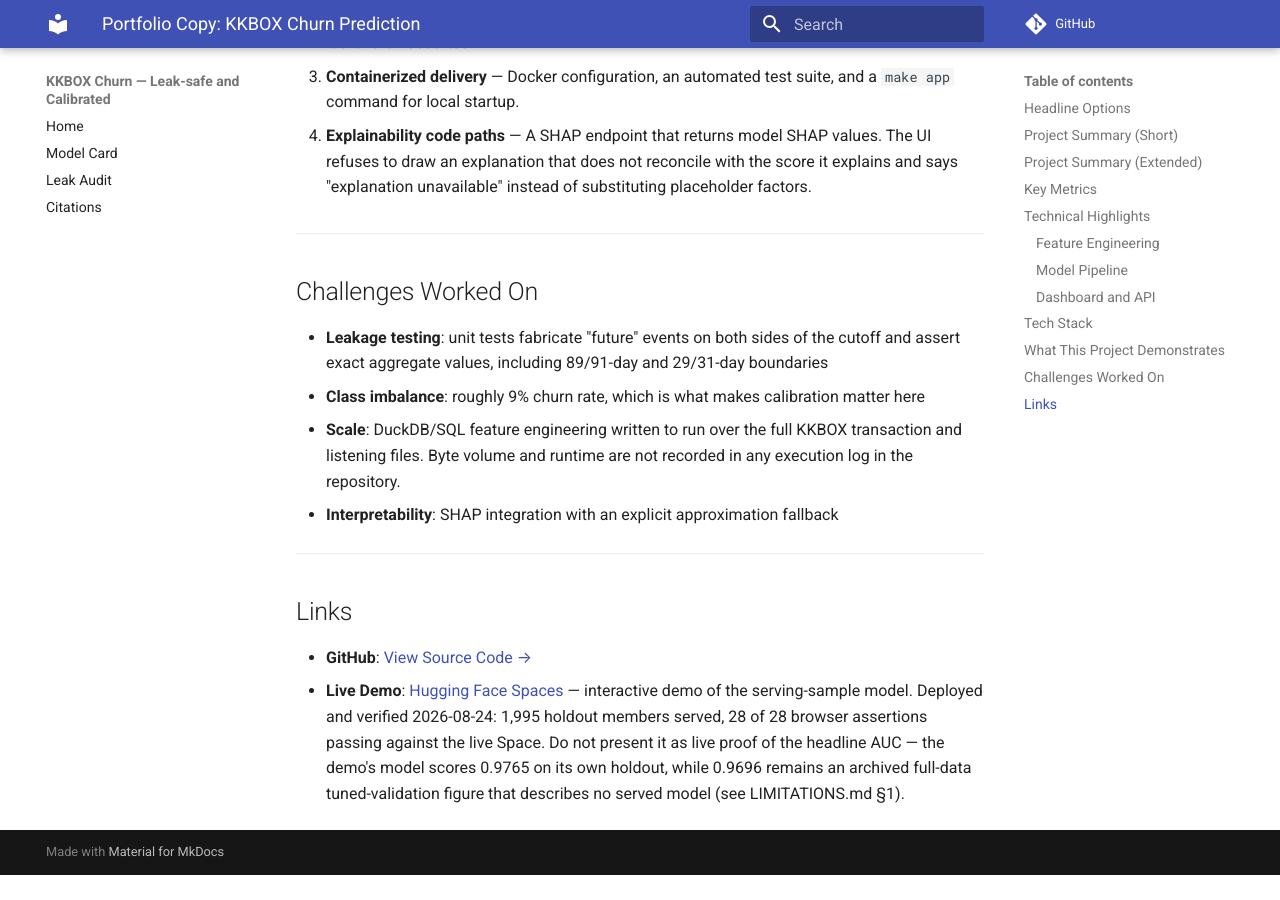
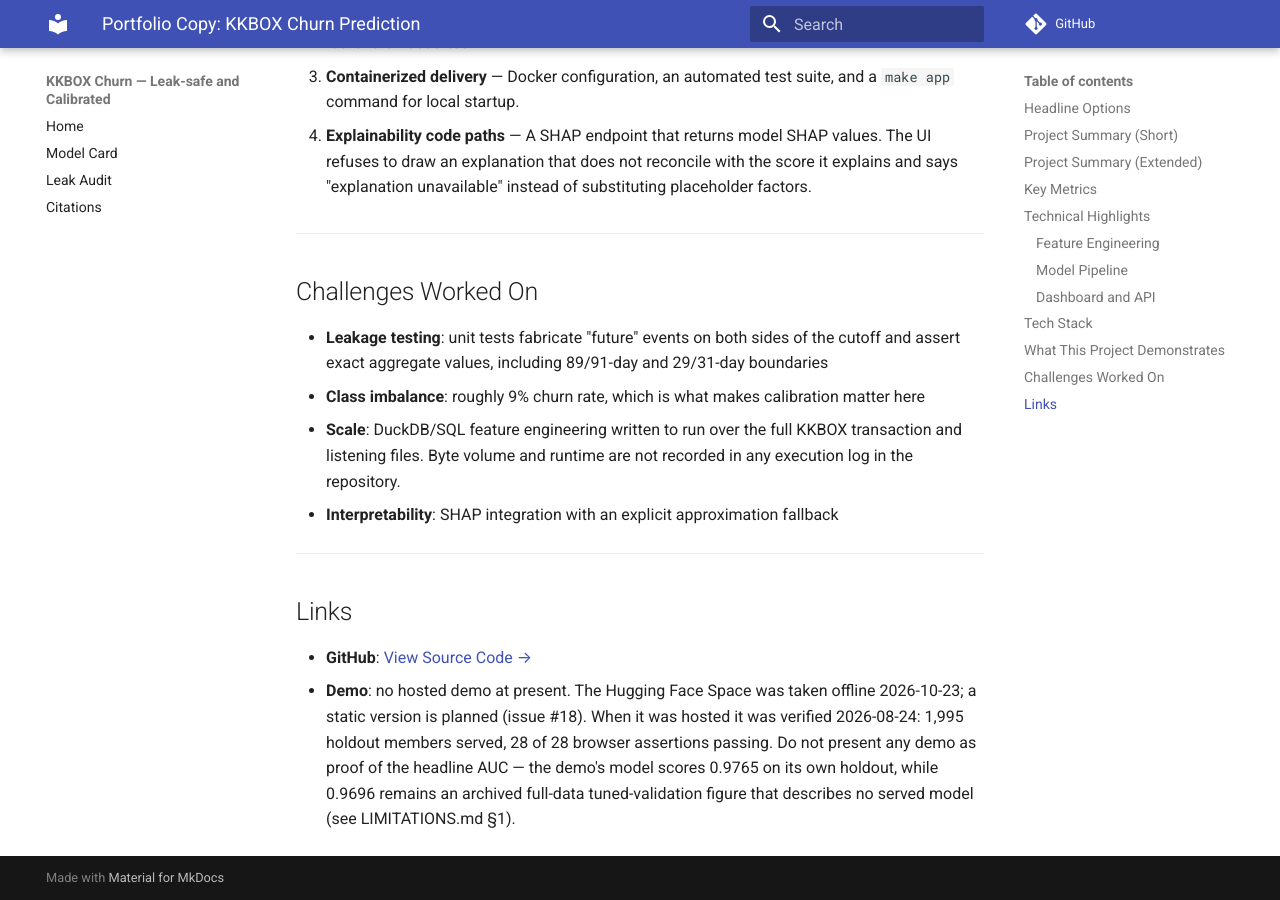
Before and after one commit to robertlupo1997/kkbox-churn-prediction, an MkDocs documentation site: the page built from docs/portfolio-copy.md, in a window 1280 px wide and 900 px high, scrolled down 3428 px. Built offline with MkDocs 1.6.1 and Material for MkDocs 9.7.7, drawn with Linux system fonts in a browser that asks for light colours; comment, search, counter and statistics services are not loaded; before the commit the page ends 4303 px from its top, so only the background shows below that.

Commit message:
chore: retire the Hugging Face Space deployment
Removes the workflow that force-pushed main to the Space on every push,
and the Space-only README front matter. README, CLAUDE.md and the
portfolio copy no longer describe a live demo; they point to local runs
and to the static-demo plan (#18). Historical repair notes are unchanged.

Closes #19

Co-Authored-By: Claude Opus 5.5 (1M context) <noreply@anthropic.com>
Claude-Session: https://claude.ai/code/session_019RMts5NbYBTQA9ZaNjbPsR

```diff
--- a/docs/portfolio-copy.md
+++ b/docs/portfolio-copy.md
@@ -141,9 +141,9 @@ Infrastructure:   Docker, GitHub Actions (workflows present but non-gating)
 ## Links
 
 - **GitHub**: [View Source Code →](https://github.com/robertlupo1997/kkbox-churn-prediction)
-- **Live Demo**: [Hugging Face Spaces](https://huggingface.co/spaces/robertlupo1997/kkbox-churn-prediction)
-  — interactive demo of the serving-sample model. Deployed and verified 2026-08-24: 1,995
-  holdout members served, 28 of 28 browser assertions passing against the live Space. Do not
-  present it as live proof of the headline AUC — the demo's model scores 0.9765 on its own
+- **Demo**: no hosted demo at present. The Hugging Face Space was taken offline 2026-10-23; a
+  static version is planned (issue #18). When it was hosted it was verified 2026-08-24: 1,995
+  holdout members served, 28 of 28 browser assertions passing. Do not present any demo as proof
+  of the headline AUC — the demo's model scores 0.9765 on its own
   holdout, while 0.9696 remains an archived full-data tuned-validation figure that describes
   no served model (see LIMITATIONS.md §1).
```
Also changed, not shown: CLAUDE.md (+1 -1 lines), README.md (+11 -20 lines), 1 other file.
